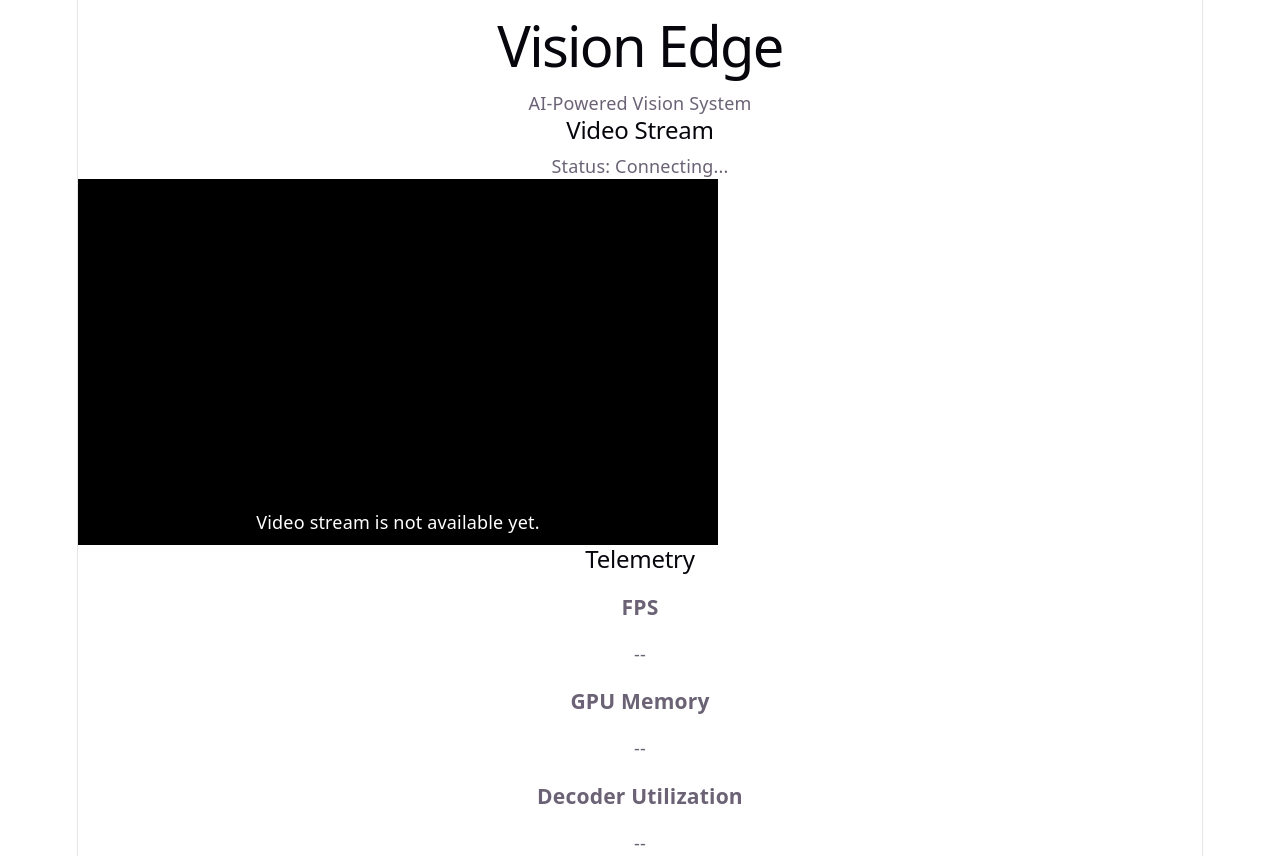
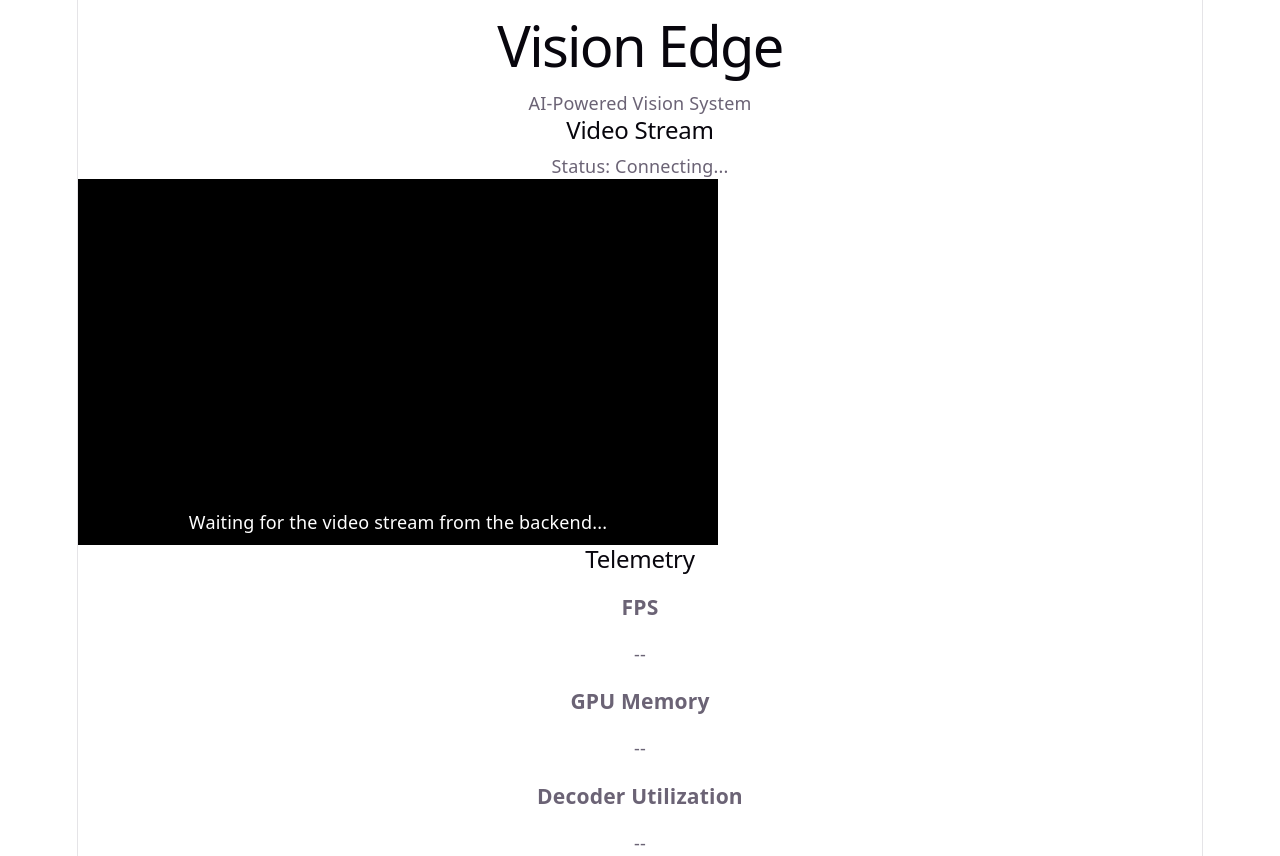
Before and after one commit to createwithajay/VisionEdge, a React app in the folder frontend/: page / in a window 1280 px wide. Built offline with nearby package versions, Linux system fonts and the light colour scheme; the HTML template or start-up script is replaced by a standard one.

Commit message:
improve video waiting message

```diff
--- a/frontend/src/App.jsx
+++ b/frontend/src/App.jsx
@@ -106,7 +106,7 @@ function App() {
                   padding: '10px',
                 }}
               >
-                Video stream is not available yet.
+               Waiting for the video stream from the backend...
               </p>
             )}
 
```
